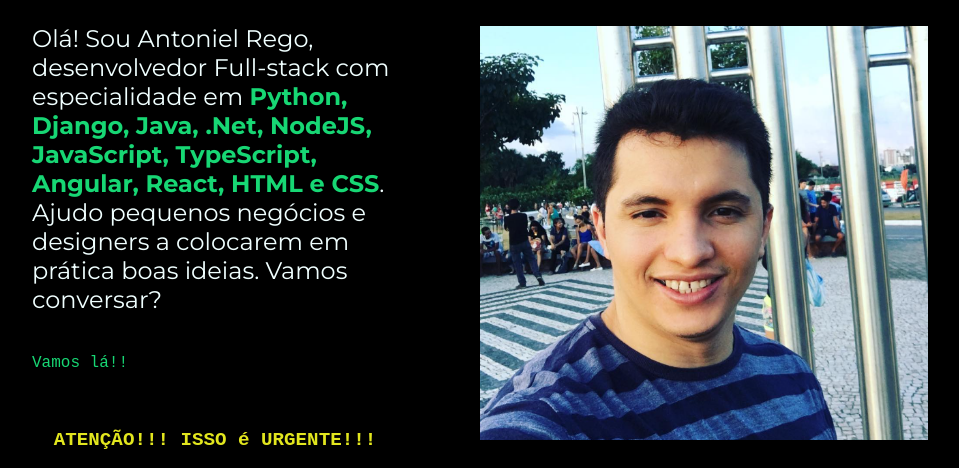
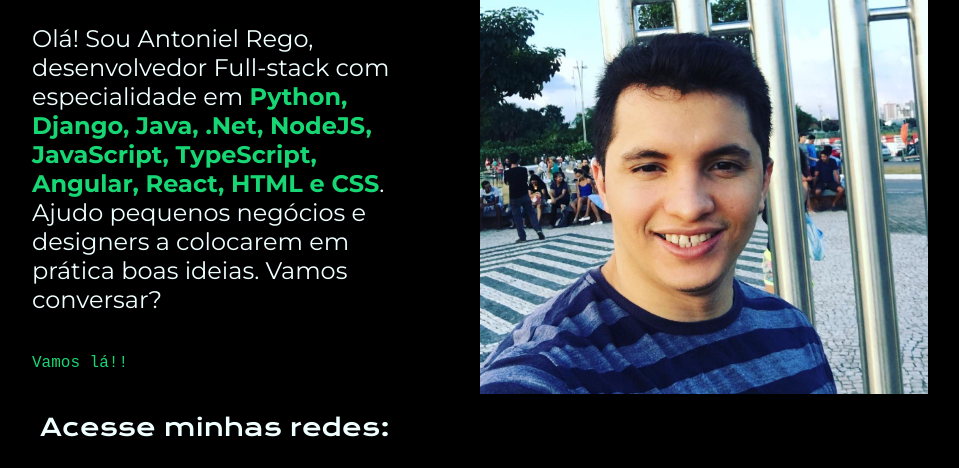
Before and after one commit to asrego/curriculo, a plain HTML site: page index.html in a window 1280 px wide. Shown: the part 405-873 px from the top of the page, without its empty margins (160-1119 px from the left). Drawn offline with nearby package versions, Linux system fonts and the light colour scheme.

Commit message:
Removendo a mensagem 'urgente'!

```diff
--- a/index.html
+++ b/index.html
@@ -18,7 +18,6 @@
             <h1 class="apresentacao__conteudo__titulo">Eleve seu negócio digital a outro nível <strong>com um Front-end de qualidade!</strong></h1>
             <p class="apresentacao__conteudo__paragrafo">Olá! Sou Antoniel Rego, desenvolvedor Full-stack com especialidade em <strong class="destaque-texto">Python, Django, Java, .Net, NodeJS, JavaScript, TypeScript, Angular, React, HTML e CSS</strong>. Ajudo pequenos negócios e designers a colocarem em prática boas ideias. Vamos conversar?</p>
             <p class="destaque-texto">Vamos lá!!</p>
-            <p class="urgente">ATENÇÃO!!! ISSO é URGENTE!!!</p>
             <div class="apresentacao__links">
                 <h2 class="apresentacao__links__subtitulo">Acesse minhas redes:</h2>
                 <a class="apresentacao__links__navegacao" href="https://instagram.com/antonielsrego" target="_blank">
```
